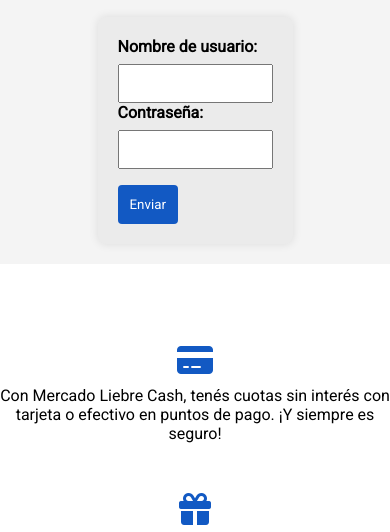
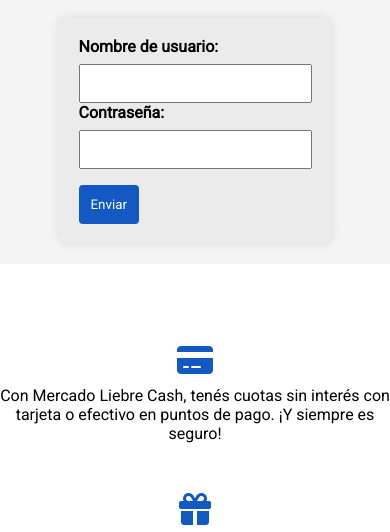
Before and after one commit to Kalusa93/PI, a website: page views/login.html in a window 390 px wide. Shown: the part 282-814 px from the top of the page. Drawn offline with Linux system fonts and the light colour scheme.

Commit message:
register form width fixed

```diff
--- a/public/css/register.css
+++ b/public/css/register.css
@@ -66,3 +66,9 @@
     padding-top: 30px;
     margin-top: 20px;
 }
+
+@media (max-width: 767px) {
+    .register-form-container, .login-form {
+        width: 70%;
+    }
+}
```
